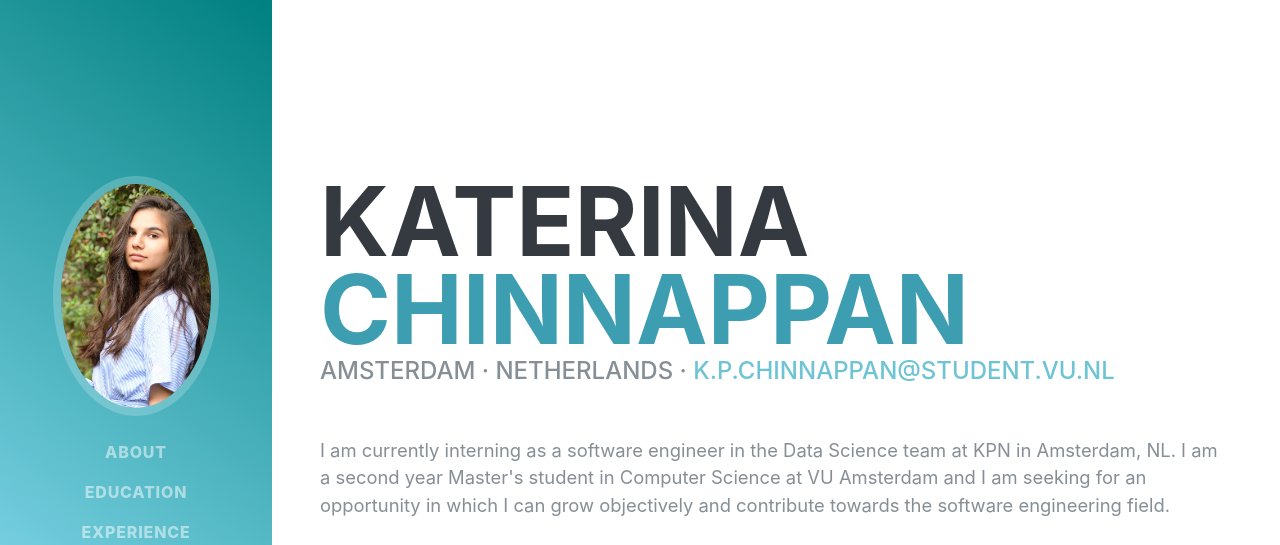
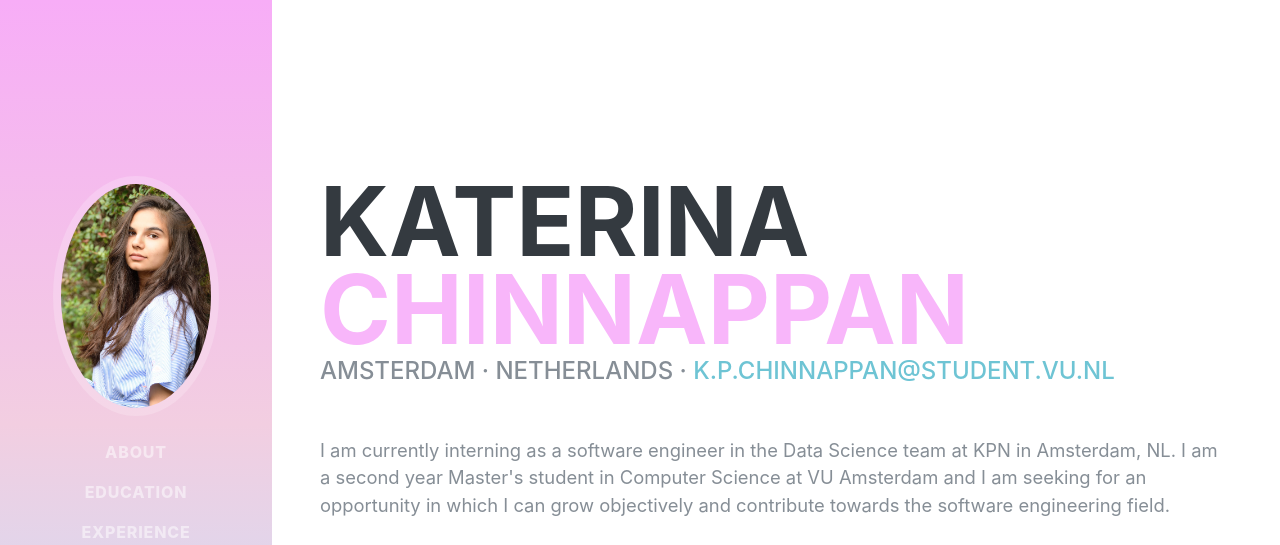
Before and after one commit to katerinachinnappan/katerinachinnappan.github.io, a website: page index.html in a window 1280 px wide. Shown: the top 545 px of the page. Drawn offline with Linux system fonts and the light colour scheme; a web font is replaced by a local one.

Commit message:
updated look

```diff
--- a/css/resume.css
+++ b/css/resume.css
@@ -176,17 +176,20 @@ section.resume-section .resume-item .resume-date {
 }
 
 .bg-primary {
-  background: -moz-linear-gradient(53deg, rgba(156,232,255,1) 0%, rgba(0,128,128,1) 100%) !important; /* ff3.6+ */
-background: -webkit-gradient(linear, left bottom, right top, color-stop(0%, rgba(156,232,255,1)), color-stop(100%, rgba(0,128,128,1))) !important; /* safari4+,chrome */
+background: rgb(195,226,252);
+background: linear-gradient(0deg, rgba(195,226,252,1) 0%, rgba(242,206,225,1) 47%, rgba(247,173,247,1) 100%);
+/*/*background-image: url("../img/dirty_fog.jpg");*/
+/*background: -moz-linear-gradient(53deg, rgba(156,232,255,1) 0%, rgba(0,128,128,1) 100%) !important; /* ff3.6+ */*/
+/*background: -webkit-gradient(linear, left bottom, right top, color-stop(0%, rgba(156,232,255,1)), color-stop(100%, rgba(0,128,128,1))) !important; /* safari4+,chrome */*/*/
 background: -webkit-linear-gradient(53deg, rgba(156,232,255,1) 0%, rgba(0,128,128,1) 100%) !important; /* safari5.1+,chrome10+ */
-background: -o-linear-gradient(53deg, rgba(156,232,255,1) 0%, rgba(0,128,128,1) 100%) !important; /* opera 11.10+ */
-background: -ms-linear-gradient(53deg, rgba(156,232,255,1) 0%, rgba(0,128,128,1) 100%) !important; /* ie10+ */
-background: linear-gradient(37deg, rgba(156,232,255,1) 0%, rgba(0,128,128,1) 100%) !important; /* w3c */
-filter: progid:DXImageTransform.Microsoft.gradient( startColorstr='#008080', endColorstr='#9CE8FF',GradientType=0 ) !important; /* ie6-9 */
+/*background: -o-linear-gradient(53deg, rgba(156,232,255,1) 0%, rgba(0,128,128,1) 100%) !important; /* opera 11.10+ */*/
+/*background: -ms-linear-gradient(53deg, rgba(156,232,255,1) 0%, rgba(0,128,128,1) 100%) !important; /* ie10+ */*/
+/*background: linear-gradient(37deg, rgba(156,232,255,1) 0%, rgba(0,128,128,1) 100%) !important; /* w3c */*/
+/*filter: progid:DXImageTransform.Microsoft.gradient( startColorstr='#008080', endColorstr='#9CE8FF',GradientType=0 ) !important;*/*/
 }
 
 .text-primary {
-  color: #3c9eb0 !important;
+  color: #f8b6fa !important;
 }
 
 a {
```
Also changed, not shown: img/cool_sky.jpg (added), img/dirty_fog.jpg (added), 2 other files.
